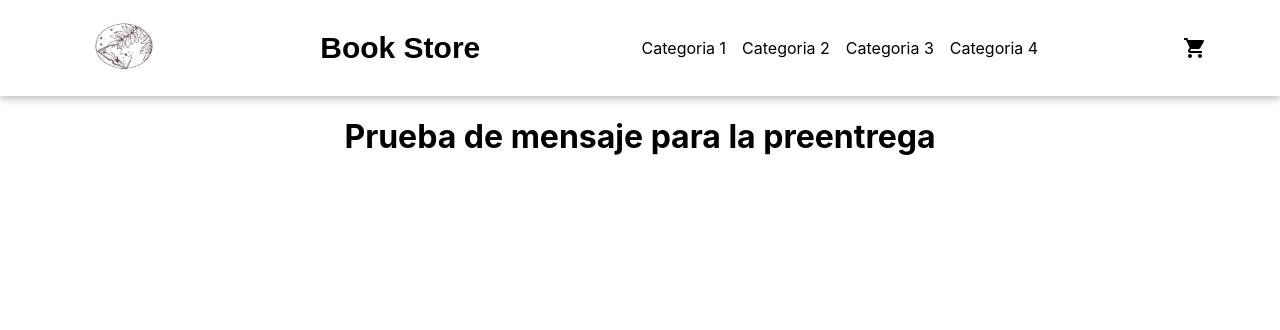
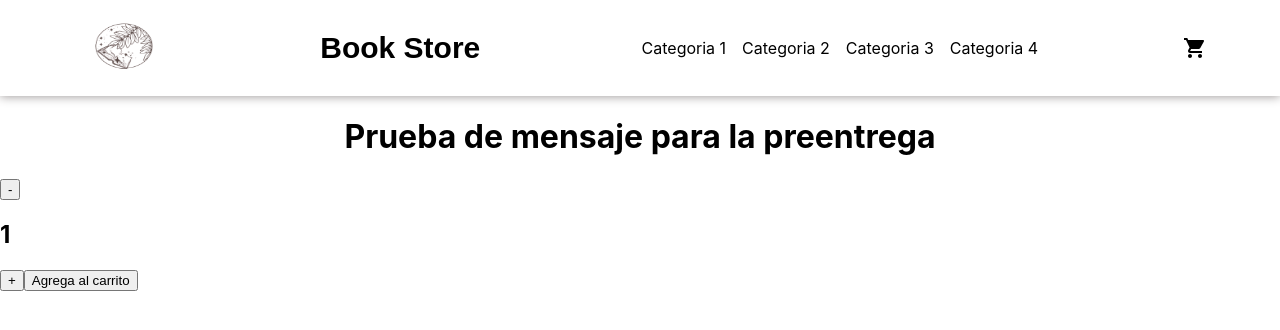
Before and after one commit to milagrosferro/BookStore, a React (Create React App) app: page / in a window 1280 px wide. Shown: the top 330 px of the page. Built offline with nearby package versions, Linux system fonts and the light colour scheme.

Commit message:
componentes

```diff
--- a/src/Container/ItemListContainer.js
+++ b/src/Container/ItemListContainer.js
@@ -1,11 +1,17 @@
 import React from "react";
 import { estilos } from './Item.style';
+import ItemCount  from "../componentes/ItemCount/ItemCount";
 
 export const ItemListContainer = ({ greeting, mansaje }) => {
+  const onAdd = (count) => {
+    console.log(`Se agrego ${count} productos al carrito`);
+  };
+
   return (
     <>
       <h1 style={estilos.titulo} >{greeting}</h1>
       <h1>{mansaje}</h1>
+      <ItemCount stock={10} initial={1} onAdd={onAdd}/>
     </>
   );
 };
--- /dev/null
+++ b/src/componentes/ItemCount/ItemCount.js
@@ -0,0 +1,31 @@
+import React, { useState } from "react";
+
+const ItemCount = ({ stock, initial, onAdd }) => {
+  const [count, setCount] = useState(initial);
+
+  const quitar = () => {
+    if (count > 1) {
+      setCount(count - 1);
+    }
+  };
+
+  const agregar = () => {
+    if (count < stock) {
+      setCount(count + 1);
+    }
+  };
+
+
+  return (
+    <div>
+      <button onClick={quitar}>-</button>
+      <h2>{count}</h2>
+      <button onClick={agregar}>+</button>
+      <button disabled={stock === 0} onClick={()=>onAdd(count)}>
+        <span>{stock === 0 ? 'No tenemos stock' : 'Agrega al carrito'}</span>
+      </button>
+    </div>
+  );
+};
+
+export default ItemCount;
```
